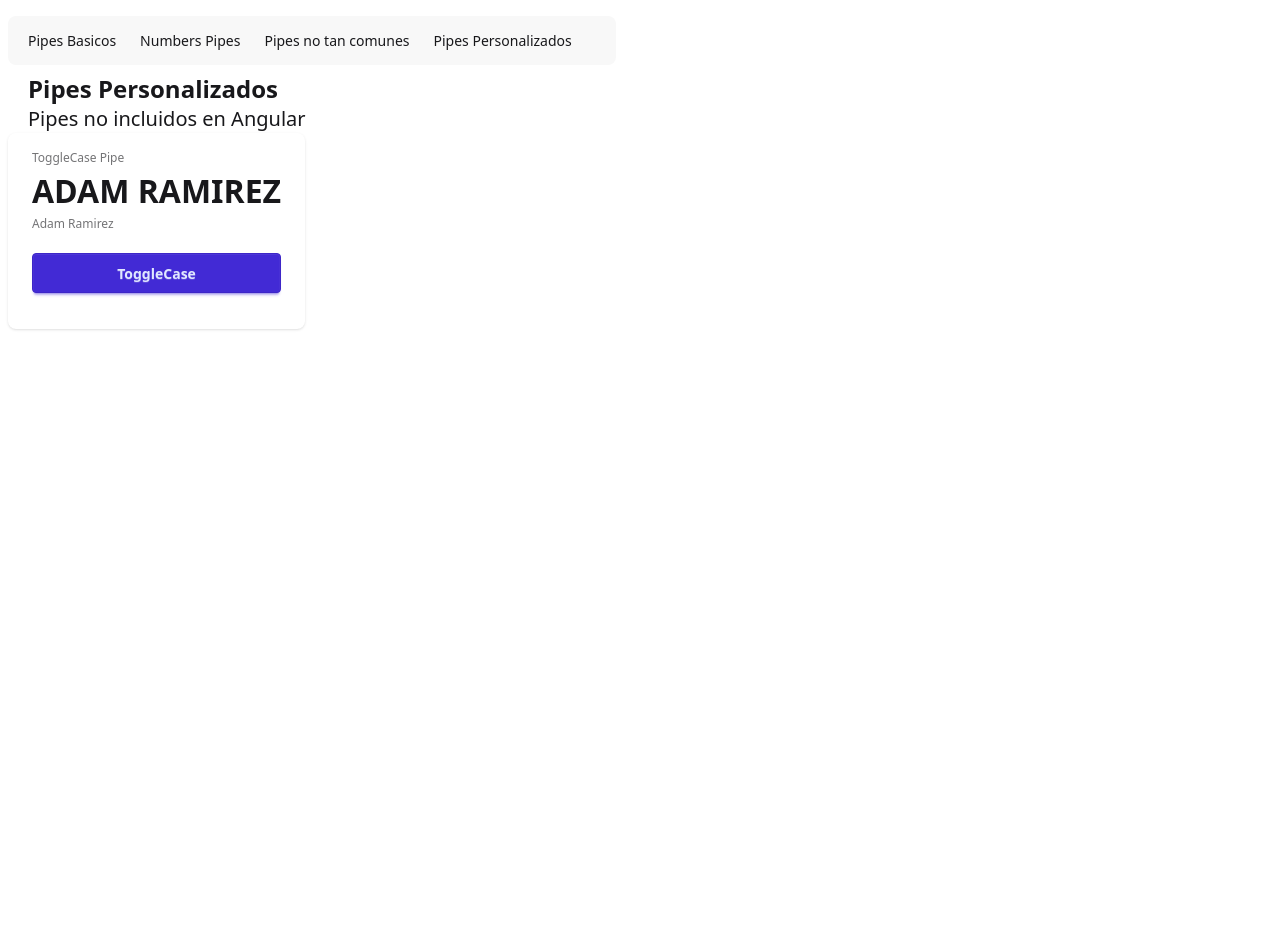
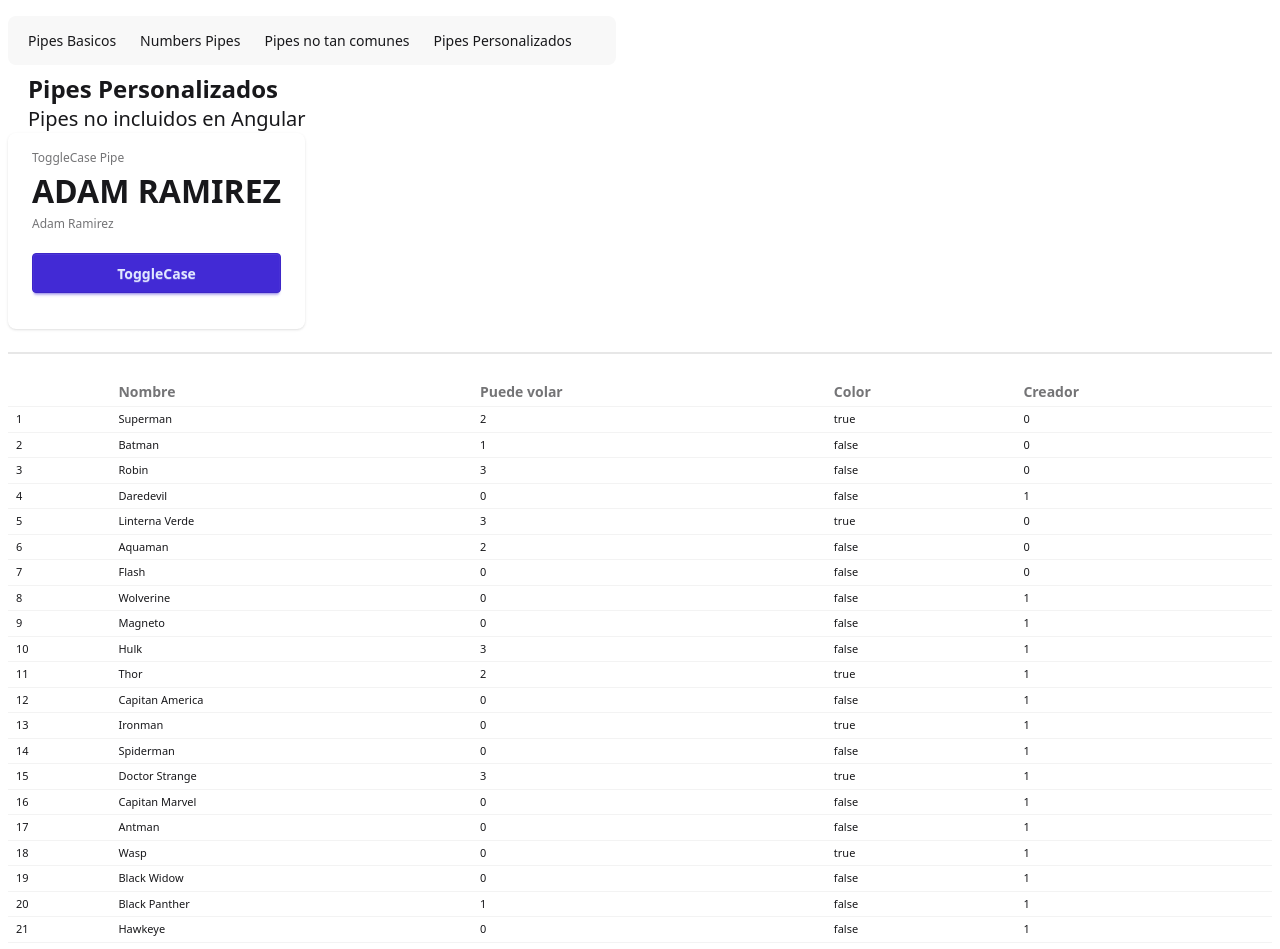
Before and after one commit to Cuandoyolabi/DashboardPipe, an Angular app: page /custom in a window 1280 px wide. Shown: the top 949 px of the page. Before the commit the page ends 800 px from the top, so only its background shows below. Built offline with nearby package versions, Linux system fonts and the light colour scheme.

Commit message:
Se va creando la tabla dinamica donde se usa el pipe personalizado

```diff
--- /dev/null
+++ b/src/app/data/heroes.ts
@@ -0,0 +1,179 @@
+import { Color, Creator, Hero } from "../interfaces/hero.interface";
+
+export const heroes: Hero[] = [
+  {
+    id: 1,
+    name: 'Superman',
+    canFly: true,
+    color: Color.blue,
+    creator: Creator.DC,
+  },
+  {
+    id: 2,
+    name: 'Batman',
+    canFly: false,
+    color: Color.black,
+    creator: Creator.DC,
+  },
+  {
+    id: 3,
+    name: 'Robin',
+    canFly: false,
+    color: Color.green,
+    creator: Creator.DC,
+  },
+  {
+    id: 4,
+    name: 'Daredevil',
+    canFly: false,
+    color: Color.red,
+    creator: Creator.Marvel,
+  },
+  {
+    id: 5,
+    name: 'Linterna Verde',
+    canFly: true,
+    color: Color.green,
+    creator: Creator.DC,
+  },
+  {
+    id: 6,
+    name: 'Aquaman',
+    canFly: false,
+    color: Color.blue,
+    creator: Creator.DC,
+  },
+  {
+    id: 7,
+    name: 'Flash',
+    canFly: false,
+    color: Color.red,
+    creator: Creator.DC,
+  },
+  {
+    id: 8,
+    name: 'Wolverine',
+    canFly: false,
+    color: Color.red,
+    creator: Creator.Marvel,
+  },
+  {
+    id: 9,
+    name: 'Magneto',
+    canFly: false,
+    color: Color.red,
+    creator: Creator.Marvel,
+  },
+  {
+    id: 10,
+    name: 'Hulk',
+    canFly: false,
+    color: Color.green,
+    creator: Creator.Marvel,
+  },
+  {
+    id: 11,
+    name: 'Thor',
+    canFly: true,
+    color: Color.blue,
+    creator: Creator.Marvel,
+  },
+  {
+    id: 12,
+    name: 'Capitan America',
+    canFly: false,
+    color: Color.red,
+    creator: Creator.Marvel,
+  },
+  {
+    id: 13,
+    name: 'Ironman',
+    canFly: true,
+    color: Color.red,
+    creator: Creator.Marvel,
+  },
+  {
+    id: 14,
+    name: 'Spiderman',
+    canFly: false,
+    color: Color.red,
+    creator: Creator.Marvel,
+  },
+  {
+    id: 15,
+    name: 'Doctor Strange',
+    canFly: true,
+    color: Color.green,
+    creator: Creator.Marvel,
+  },
+  {
+    id: 16,
+    name: 'Capitan Marvel',
+    canFly: false,
+    color: Color.red,
+    creator: Creator.Marvel,
+  },
+  {
+    id: 17,
+    name: 'Antman',
+    canFly: false,
+    color: Color.red,
+    creator: Creator.Marvel,
+  },
+  {
+    id: 18,
+    name: 'Wasp',
+    canFly: true,
+    color: Color.red,
+    creator: Creator.Marvel,
+  },
+  {
+    id: 19,
+    name: 'Black Widow',
+    canFly: false,
+    color: Color.red,
+    creator: Creator.Marvel,
+  },
+  {
+    id: 20,
+    name: 'Black Panther',
+    canFly: false,
+    color: Color.black,
+    creator: Creator.Marvel,
+  },
+  {
+    id: 21,
+    name: 'Hawkeye',
+    canFly: false,
+    color: Color.red,
+    creator: Creator.Marvel,
+  },
+  {
+    id: 22,
+    name: 'Nightwing',
+    canFly: false,
+    color: Color.blue,
+    creator: Creator.DC,
+  },
+  {
+    id: 23,
+    name: 'Storm',
+    canFly: true,
+    color: Color.blue,
+    creator: Creator.Marvel,
+  },
+  {
+    id: 24,
+    name: 'Supergirl',
+    canFly: true,
+    color: Color.blue,
+    creator: Creator.DC,
+  },
+  {
+    id: 25,
+    name: 'Wonder Woman',
+    canFly: true,
+    color: Color.red,
+    creator: Creator.DC,
+  },
+];
--- /dev/null
+++ b/src/app/interfaces/hero.interface.ts
@@ -0,0 +1,26 @@
+export enum Color {
+  red,
+  black,
+  blue,
+  green,
+}
+
+export enum Creator {
+  DC,
+  Marvel,
+}
+
+export interface Hero {
+  id: number;
+  name: string;
+  canFly: boolean;
+  color: Color;
+  creator: Creator;
+}
+
+export const ColorMap = {
+  [Color.red]: '#E57373',
+  [Color.black]: '#424242',
+  [Color.blue]: '#64B5F6',
+  [Color.green]: '#81C784',
+};
--- a/src/app/pages/custom-page/custom-page.component.html
+++ b/src/app/pages/custom-page/custom-page.component.html
@@ -12,3 +12,33 @@
     <button (click)="changeValue()" class="btn btn-primary my-5">ToggleCase</button>
   </div>
 </div>
+
+
+<div class="divider"></div>
+
+<div class="overflow-x-auto w-full">
+  <table class="table table-xs w-full">
+    <!-- head -->
+    <thead>
+      <tr>
+        <th></th>
+        <th>Nombre</th>
+        <th>Puede volar</th>
+        <th>Color</th>
+        <th>Creador</th>
+      </tr>
+    </thead>
+    <tbody>
+      <!-- row 1 -->
+      @for (hero of heroes(); track hero.id; let i = $index){
+        <tr>
+          <td>{{ i + 1 }}</td>
+          <td>{{ hero.name }}</td>
+          <td>{{ hero.color }}</td>
+          <td>{{ hero.canFly }}</td>
+          <td>{{ hero.creator }}</td>
+      </tr>
+      }
+    </tbody>
+  </table>
+</div>
--- a/src/app/pages/custom-page/custom-page.component.ts
+++ b/src/app/pages/custom-page/custom-page.component.ts
@@ -1,5 +1,6 @@
 import { Component, signal } from '@angular/core';
 import { ToggleCasePipe } from '../../pipes/toggle-case.pipe';
+import { heroes } from '../../data/heroes';
 
 
 @Component({
@@ -17,4 +18,6 @@ export default class CustomPageComponent {
     this.upperCase.update(value => !value);
   }
 
+  heroes = signal(heroes);
+
 }
```
